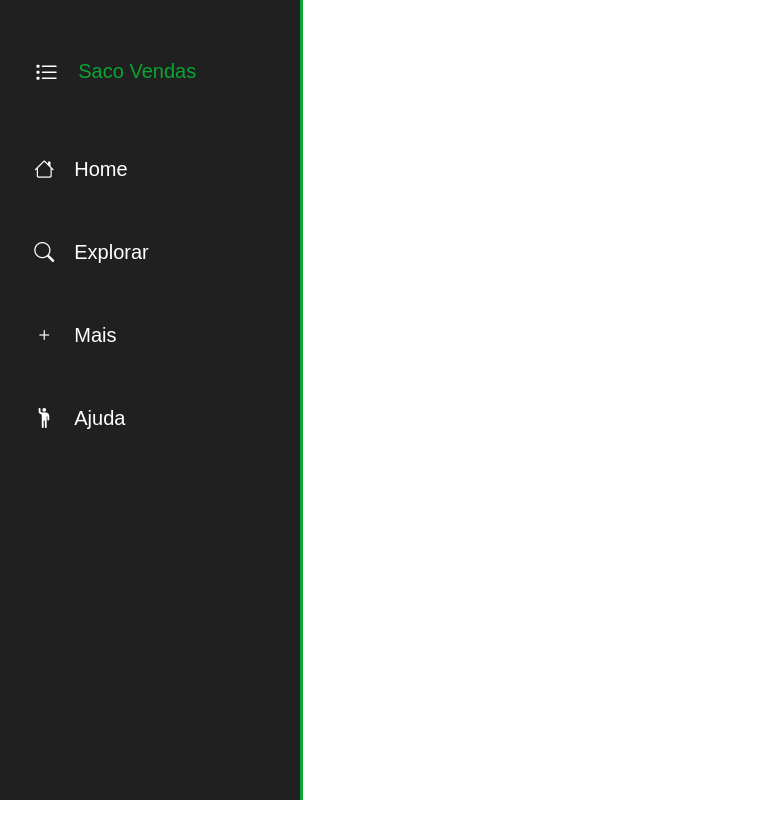
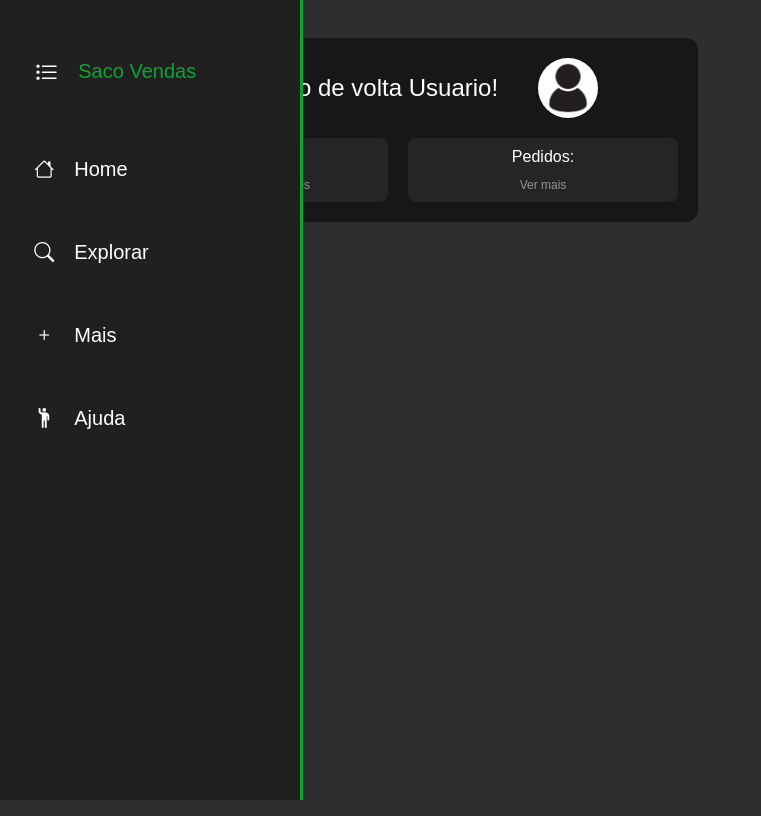
Before and after one commit to iurilugao01/SacoVendas, a Vue app: page / in a window 1280 px wide. Shown: the whole page, without its empty margins (0-761 px from the left). Built offline with nearby package versions, Linux system fonts and the light colour scheme.

Commit message:
feat(accountbox) adicionando vizualizacao do perfil de usuario)

```diff
--- a/src/App.vue
+++ b/src/App.vue
@@ -1,20 +1,26 @@
 <script>
+import AccountBox from "./components/AccountBox.vue";
 import GlobalSidebar from "./components/GlobalSidebar.vue";
 
 export default {
   name: "App",
   components: {
     GlobalSidebar,
+    AccountBox,
   },
 };
 </script>
 
 <template>
   <GlobalSidebar />
+
+  <AccountBox />
 </template>
 
-<style scoped>
+<style>
 body {
   height: 100vh;
+  background-color: #2f2e2e;
+  display: flex;
 }
 </style>
--- /dev/null
+++ b/src/components/AccountBox.vue
@@ -0,0 +1,96 @@
+<script>
+export default {
+  name: "AccountBox",
+};
+</script>
+
+<template>
+  <div class="global-container">
+    <div class="top-line">
+      <span class="welcome-txt">Bem vindo de volta Usuario!</span>
+      <img
+        src="../assets/images/defaultProfileImage.jpg"
+        alt="Foto de perfil"
+      />
+    </div>
+    <div class="bottom-line">
+      <div class="cash-box">
+        <span>Saldo atual:</span>
+        <span class="more-view-btn">Vizualizar transações</span>
+      </div>
+      <div class="order-box">
+        <span>Pedidos:</span>
+        <span class="more-view-btn">Ver mais</span>
+      </div>
+    </div>
+  </div>
+</template>
+
+<style scoped>
+* {
+  margin: 0;
+  padding: 0;
+  box-sizing: border-box;
+  font-family: sans-serif;
+}
+
+.global-container {
+  background-color: #181717;
+  color: #fff;
+
+  width: 600px;
+  height: auto;
+  border-radius: 12px;
+  margin-left: 90px;
+  margin-top: 30px;
+  padding: 20px;
+  gap: 20px;
+
+  display: flex;
+  flex-direction: column;
+}
+
+.top-line {
+  display: flex;
+  align-items: center;
+  gap: 16px;
+  justify-content: center;
+}
+
+.welcome-txt {
+  align-items: center;
+  font-size: 24px;
+}
+
+img {
+  width: 60px;
+  height: 60px;
+  margin-left: 24px;
+  border-radius: 50%;
+}
+
+.bottom-line {
+  display: flex;
+  justify-content: space-between;
+  gap: 20px;
+}
+
+.cash-box,
+.order-box {
+  background-color: #252525;
+  padding: 10px 20px;
+  border-radius: 8px;
+  flex: 1; /* Faz com que as caixas tenham o mesmo tamanho */
+  display: flex;
+  flex-direction: column;
+  align-items: center;
+  text-align: center;
+}
+
+.more-view-btn {
+  margin-top: 12px;
+  font-size: 12px;
+  color: #959595;
+  cursor: pointer;
+}
+</style>
--- a/src/components/GlobalSidebar.vue
+++ b/src/components/GlobalSidebar.vue
@@ -83,9 +83,7 @@ nav {
   top: 0;
   left: 0;
 }
-nav:hover {
-  width: 300px;
-}
+nav:hover,
 .expanded {
   width: 300px;
 }
```
Also changed, not shown: src/assets/images/defaultProfileImage.jpg (added), src/assets/images/logo.png (renamed from src/assets/logo.png).
